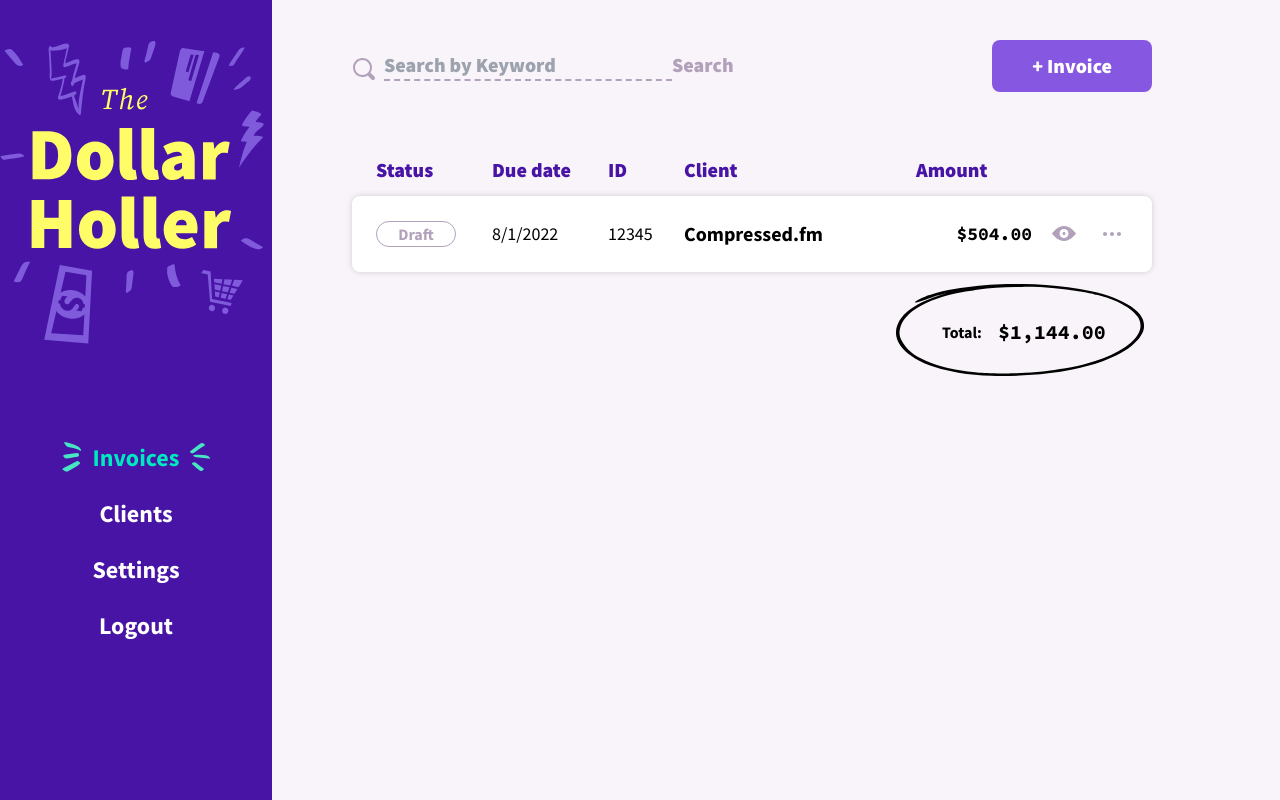
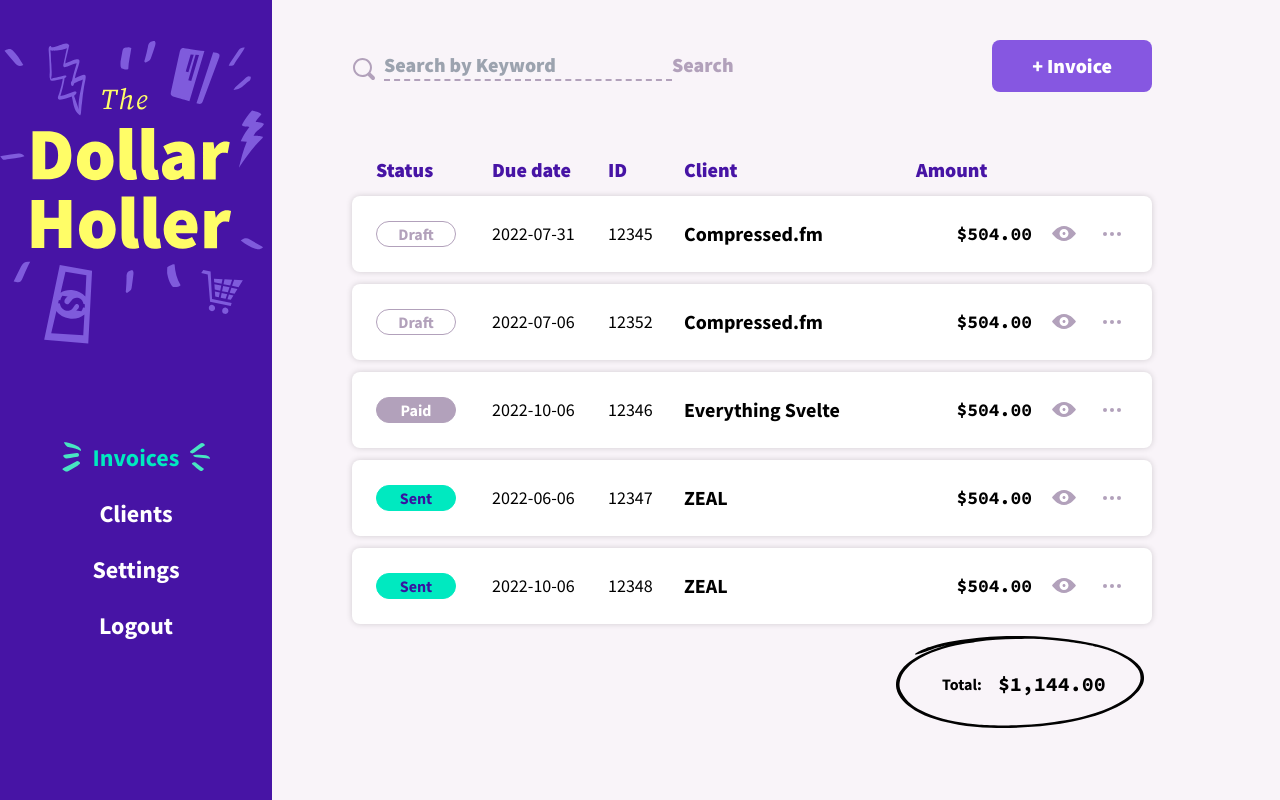
Before and after one commit to nunocasteleira/dollarholler, a SvelteKit app: page /invoices in a window 1280 px wide. Built offline with nearby package versions, Linux system fonts and the light colour scheme.

Commit message:
feat(pages): :sparkles: add invoice store and loop over items on invoices page

```diff
--- /dev/null
+++ b/src/lib/stores/InvoiceStore.ts
@@ -0,0 +1,8 @@
+import { writable } from 'svelte/store';
+import data from '../../seed.json';
+
+export const invoices = writable<Array<Invoice>>([]);
+
+export const loadInvoices = () => {
+	invoices.set(data.invoices);
+};
--- a/src/routes/(dashboard)/invoices/+page.svelte
+++ b/src/routes/(dashboard)/invoices/+page.svelte
@@ -1,9 +1,14 @@
 <script lang="ts">
+	import { invoices, loadInvoices } from '$lib/stores/InvoiceStore';
+	import { onMount } from 'svelte';
+	import CircledAmount from '$lib/components/CircledAmount.svelte';
 	import Search from '$lib/components/Search.svelte';
-	import Tag from '$lib/components/Tag.svelte';
-	import ThreeDots from '$lib/components/Icon/ThreeDots.svelte';
-	import View from '$lib/components/Icon/View.svelte';
-	import CircledAmount from '$lib/components/CircledAmount.svelte';
+	import InvoiceRow from './InvoiceRow.svelte';
+
+	onMount(() => {
+		loadInvoices();
+		console.log($invoices);
+	});
 </script>
 
 <svelte:head>
@@ -39,21 +44,9 @@
 	</div>
 
 	<!-- invoices -->
-	<div
-		class="invoice-table invoice-row items-center rounded-lg bg-white py-3 shadow-tableRow lg:py-6"
-	>
-		<div class="status"><Tag label="draft" className="ml-auto lg:ml-0" /></div>
-		<div class="due-date text-sm lg:text-lg">8/1/2022</div>
-		<div class="invoice-number text-sm lg:text-lg">12345</div>
-		<div class="client-name text-base font-bold lg:text-xl">Compressed.fm</div>
-		<div class="amount text-right font-mono text-sm font-bold lg:text-lg">$504.00</div>
-		<div class="view-button lg:center hidden text-sm lg:text-lg">
-			<a href="#" class="text-pastelPurple hover:text-daisyBush"><View /></a>
-		</div>
-		<div class="more-button lg:center hidden text-sm lg:block lg:text-lg">
-			<button class="text-pastelPurple hover:text-daisyBush"><ThreeDots /></button>
-		</div>
-	</div>
+	{#each $invoices as invoice}
+		<InvoiceRow {invoice} />
+	{/each}
 </div>
 
 <CircledAmount label="Total:" amount="$1,144.00" />
@@ -62,45 +55,4 @@
 	.table-header h3 {
 		@apply text-xl font-black leading-snug;
 	}
-
-	.invoice-row {
-		grid-template-areas:
-			'invoice-number invoice-number'
-			'client-name amount'
-			'due-date status';
-	}
-
-	@media (min-width: 1024px) {
-		.invoice-row {
-			grid-template-areas: 'status due-date invoice-number client-name amount view-button more-button';
-		}
-	}
-
-	.invoice-row .status {
-		grid-area: status;
-	}
-
-	.invoice-row .due-date {
-		grid-area: due-date;
-	}
-
-	.invoice-row .invoice-number {
-		grid-area: invoice-number;
-	}
-
-	.invoice-row .client-name {
-		grid-area: client-name;
-	}
-
-	.invoice-row .amount {
-		grid-area: amount;
-	}
-
-	.invoice-row .view-button {
-		grid-area: view-button;
-	}
-
-	.invoice-row .more-button {
-		grid-area: more-button;
-	}
 </style>
--- /dev/null
+++ b/src/routes/(dashboard)/invoices/InvoiceRow.svelte
@@ -0,0 +1,66 @@
+<script lang="ts">
+	import ThreeDots from '$lib/components/Icon/ThreeDots.svelte';
+	import View from '$lib/components/Icon/View.svelte';
+	import Tag from '$lib/components/Tag.svelte';
+	export let invoice: Invoice;
+	const { client, dueDate, invoiceNumber, invoiceStatus, lineItems } = invoice;
+</script>
+
+<div
+	class="invoice-table invoice-row items-center rounded-lg bg-white py-3 shadow-tableRow lg:py-6"
+>
+	<div class="status"><Tag label={invoiceStatus} className="ml-auto lg:ml-0" /></div>
+	<div class="due-date text-sm lg:text-lg">{dueDate}</div>
+	<div class="invoice-number text-sm lg:text-lg">{invoiceNumber}</div>
+	<div class="client-name text-base font-bold lg:text-xl">{client.name}</div>
+	<div class="amount text-right font-mono text-sm font-bold lg:text-lg">$504.00</div>
+	<div class="view-button lg:center hidden text-sm lg:text-lg">
+		<a href="#" class="text-pastelPurple hover:text-daisyBush"><View /></a>
+	</div>
+	<div class="more-button lg:center hidden text-sm lg:block lg:text-lg">
+		<button class="text-pastelPurple hover:text-daisyBush"><ThreeDots /></button>
+	</div>
+</div>
+
+<style lang="postcss">
+	.invoice-row {
+		grid-template-areas:
+			'invoice-number invoice-number'
+			'client-name amount'
+			'due-date status';
+	}
+
+	@media (min-width: 1024px) {
+		.invoice-row {
+			grid-template-areas: 'status due-date invoice-number client-name amount view-button more-button';
+		}
+	}
+
+	.invoice-row .status {
+		grid-area: status;
+	}
+
+	.invoice-row .due-date {
+		grid-area: due-date;
+	}
+
+	.invoice-row .invoice-number {
+		grid-area: invoice-number;
+	}
+
+	.invoice-row .client-name {
+		grid-area: client-name;
+	}
+
+	.invoice-row .amount {
+		grid-area: amount;
+	}
+
+	.invoice-row .view-button {
+		grid-area: view-button;
+	}
+
+	.invoice-row .more-button {
+		grid-area: more-button;
+	}
+</style>
--- /dev/null
+++ b/src/seed.json
@@ -0,0 +1,156 @@
+{
+	"invoices": [
+		{
+			"client": {
+				"city": "Somewhereville",
+				"clientStatus": "active",
+				"email": "compressed@example.com",
+				"id": "1",
+				"name": "Compressed.fm",
+				"state": "TN",
+				"street": "123 Main Street",
+				"zip": "12345"
+			},
+			"createdAt": "2022-07-01",
+			"dueDate": "2022-07-31",
+			"id": "1",
+			"invoiceNumber": "12345",
+			"invoiceStatus": "draft",
+			"issueDate": "2022-07-01",
+			"lineItems": [
+				{
+					"amount": 100,
+					"description": "Podcast Episode #1",
+					"id": "1",
+					"quantity": 1
+				},
+				{
+					"amount": 200,
+					"description": "Podcast Episode #2",
+					"id": "2",
+					"quantity": 1
+				}
+			],
+			"notes": "**This** please.",
+			"subject": "Podcast Episodes",
+			"terms": "_Pay_ me."
+		},
+		{
+			"client": {
+				"city": "Somewhereville",
+				"clientStatus": "active",
+				"email": "compressed@example.com",
+				"id": "1",
+				"name": "Compressed.fm",
+				"state": "TN",
+				"street": "123 Main Street",
+				"zip": "12345"
+			},
+			"createdAt": "2022-07-01",
+			"dueDate": "2022-07-06",
+			"id": "2",
+			"invoiceNumber": "12352",
+			"invoiceStatus": "draft",
+			"issueDate": "2022-07-08",
+			"lineItems": [
+				{
+					"amount": 300,
+					"description": "Podcast Episode #1",
+					"id": "3",
+					"quantity": 1
+				},
+				{
+					"amount": 500,
+					"description": "Podcast Episode #2",
+					"id": "4",
+					"quantity": 1
+				}
+			],
+			"subject": "Podcast Episodes"
+		},
+		{
+			"client": {
+				"city": "Nowhereville",
+				"email": "svelte@example.com",
+				"id": "2",
+				"name": "Everything Svelte",
+				"state": "FL",
+				"street": "456 State Street",
+				"zip": "98765"
+			},
+			"createdAt": "2022-07-01",
+			"dueDate": "2022-10-06",
+			"id": "5",
+			"invoiceNumber": "12346",
+			"invoiceStatus": "paid",
+			"issueDate": "2022-07-01",
+			"lineItems": [
+				{
+					"amount": 1000,
+					"description": "Complete Tier",
+					"id": "5",
+					"quantity": 1
+				},
+				{
+					"amount": 5000,
+					"description": "Starter Tier",
+					"id": "6",
+					"quantity": 2
+				}
+			],
+			"subject": "Course Material"
+		},
+		{
+			"client": {
+				"city": "Anywhereville",
+				"email": "zeal@example.com",
+				"id": "3",
+				"name": "ZEAL",
+				"state": "CA",
+				"street": "789 Common Drive",
+				"zip": "56789"
+			},
+			"createdAt": "2022-07-01",
+			"dueDate": "2022-06-06",
+			"id": "7",
+			"invoiceNumber": "12347",
+			"invoiceStatus": "sent",
+			"issueDate": "2022-07-01",
+			"lineItems": [
+				{
+					"amount": 5000000,
+					"description": "Website Design",
+					"id": "4",
+					"quantity": 1
+				}
+			],
+			"subject": "Website"
+		},
+		{
+			"client": {
+				"city": "Anywhereville",
+				"email": "zeal@example.com",
+				"id": "3",
+				"name": "ZEAL",
+				"state": "CA",
+				"street": "789 Common Drive",
+				"zip": "56789"
+			},
+			"createdAt": "2022-07-06",
+			"dueDate": "2022-10-06",
+			"id": "5",
+			"invoiceNumber": "12348",
+			"invoiceStatus": "sent",
+			"issueDate": "2022-07-06",
+			"lineItems": [
+				{
+					"amount": 1000000,
+					"description": "Website Development",
+					"id": "1",
+					"quantity": 1
+				}
+			],
+			"subject": "Website"
+		}
+	]
+}
```
Also changed, not shown: .eslintrc.cjs.
